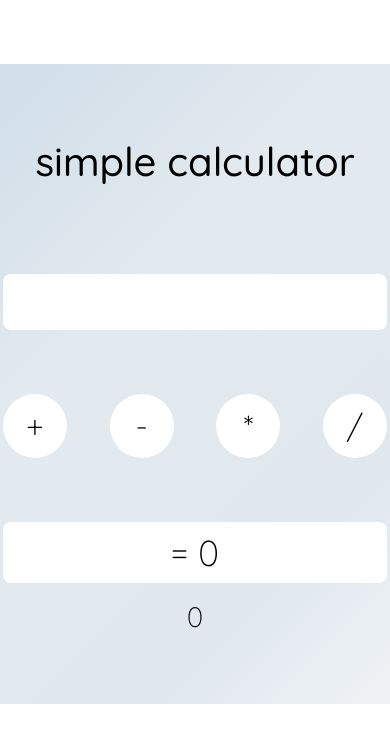
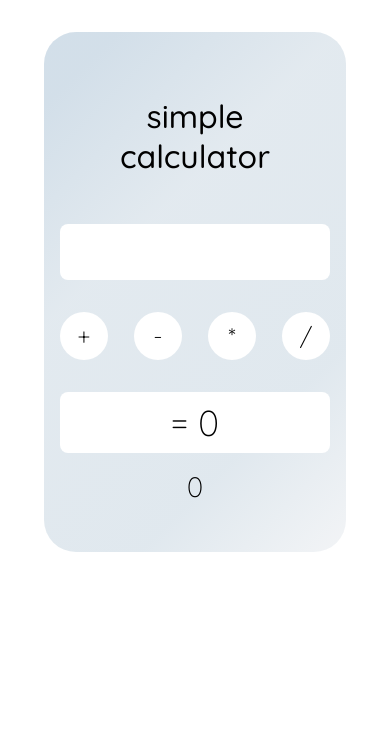
Before and after one commit to kajuszczak/simple_calculator_2, a website: page simple_calculator_2/index.html in a window 390 px wide. Drawn offline with nearby package versions, Linux system fonts and the light colour scheme.

Commit message:
Added media query

```diff
--- a/src/assets/scss/_base.scss
+++ b/src/assets/scss/_base.scss
@@ -16,6 +16,15 @@ body {
   justify-content: center;
   align-items: center;
   padding-top: 2rem;
+
+  @media (max-width: 415px) {
+    padding: 1rem;
+  }
+  @media (max-width: 768px) {
+    padding: 1rem;
+  }
+
+
 }
 
 html {
--- a/src/assets/scss/_calculator.scss
+++ b/src/assets/scss/_calculator.scss
@@ -3,6 +3,16 @@
     border-radius: 2rem;
     height: 40rem;
     width: 32rem;
+
+        @media (max-width: 415px) {
+            width: calc(100% - 24px);
+        }
+
+        @media (max-width: 768px) {
+            height: auto;
+            width: calc(100% - 264px);
+            align-items: center;
+        }
 
         &__title {
             width: 100%;
@@ -13,6 +23,14 @@
             display: flex;
             justify-content: center;
             text-align: center;
+
+            @media (max-width: 415px) {
+                font-size: 2rem;
+            }
+
+            @media (max-width: 768px) {
+                padding: 2rem;
+            }
         }
 
         &__elements {
@@ -23,6 +41,14 @@
             align-items: center;
             text-align: center;
             flex-direction: column;
+
+            @media (max-width: 415px) {
+                padding: 1rem;
+            }
+
+            @media (max-width: 768px) {
+                padding: 2.5rem;
+            }
         }
 
         &__input {
@@ -37,6 +63,15 @@
             display: block;
             text-align: center;
             padding: 0.5rem;
+
+            @media (max-width: 415px) {
+                margin-bottom: 2rem;
+            }
+
+            @media (max-width: 768px) {
+                width: 100%;
+            }
+
                 &:focus {
                     outline: none;
                 }
@@ -47,6 +82,11 @@
             display: flex;
             justify-content: space-between;
             align-items: center;
+
+            @media (max-width: 768px) {
+                width: 100%;
+            }
+
                 button {
                     height: 4rem;
                     width: 4rem;
@@ -56,6 +96,13 @@
                     background: $window-background;
                     border: none;
                     border-radius: 50%;
+
+                    @media (max-width: 415px) {
+                        height: 3rem;
+                        width: 3rem;
+                        font-size: 1.5rem;
+                    }
+
                     cursor: pointer;
                         &:focus {
                             outline: none;
@@ -78,6 +125,16 @@
     text-align: center;
     flex-direction: column;
     font-size: 1.5rem;
+
+    @media (max-width: 415px) {
+        padding-bottom: 2rem;
+    }
+
+    @media (max-width: 768px) {
+        width: 100%;
+        padding-bottom: 3rem;
+    }
+
         &__current__all {
             font-weight: 300;
             background-color: $window-background;
@@ -85,6 +142,10 @@
             padding: .5rem;
             margin: 0;
             width: 24rem;
+
+            @media (max-width: 415px) {
+                width: 100%;
+            }
         }
 
         &__current__calculation {
```
Also changed, not shown: simple_calculator_2/css/main.css, simple_calculator_2/css/main.min.css.
